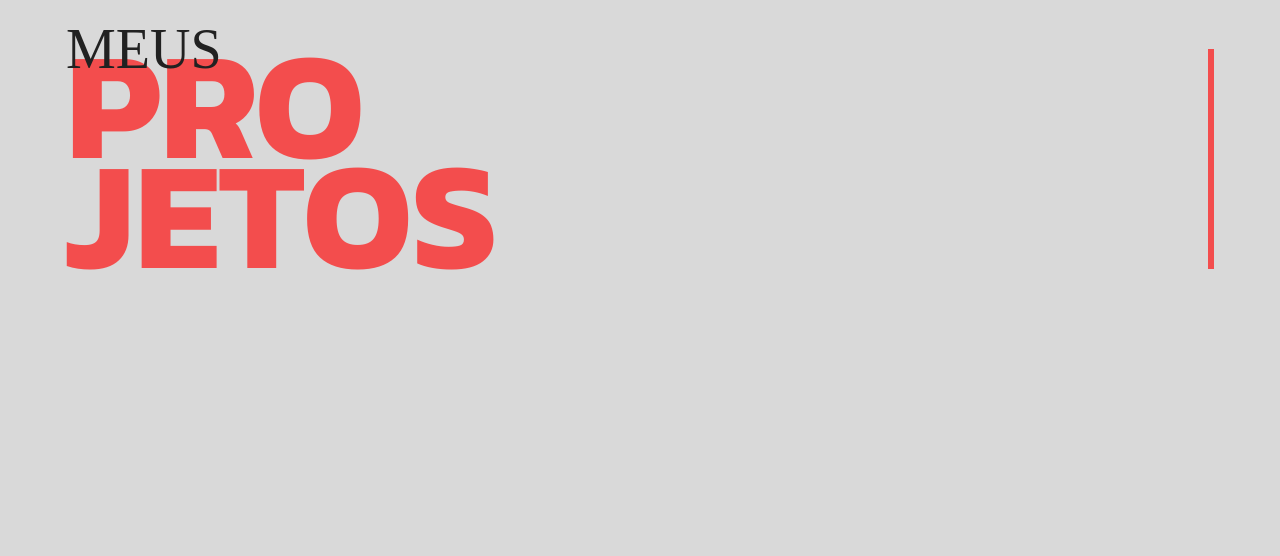
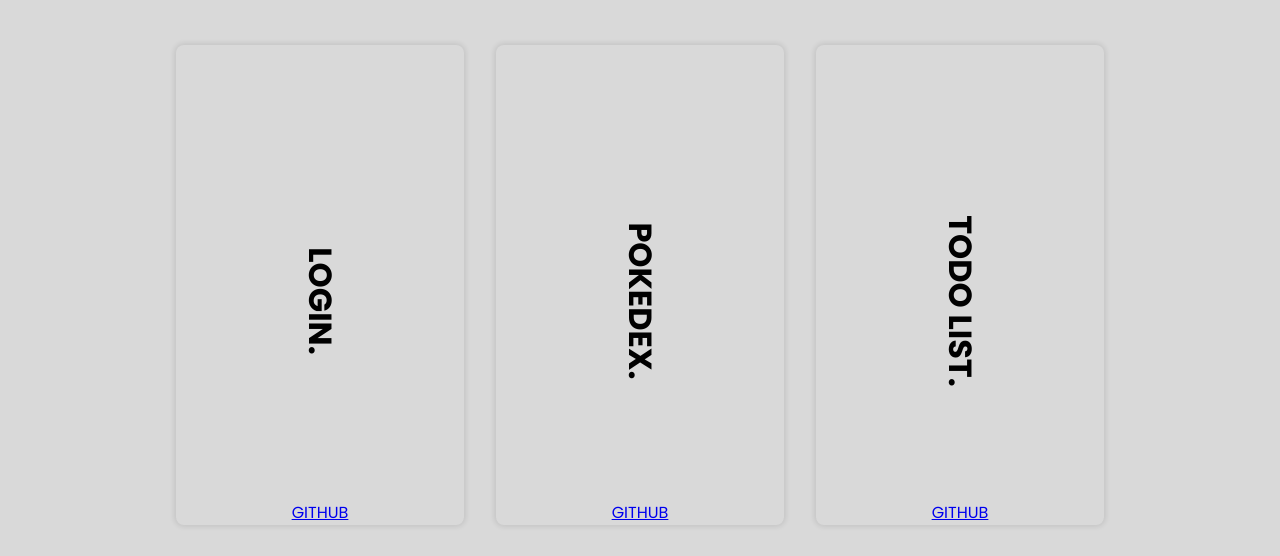
Before and after one commit to httpslucasvaz/newPortfolio, a React (Vite) app: page / in a window 1280 px wide. Shown: the part 1041-1597 px from the top of the page. Built offline with nearby package versions, Linux system fonts and the light colour scheme; a web font is replaced by a local one.

Commit message:
feat: finalizado componente myProjects

```diff
--- a/src/components/MyProjects/index.jsx
+++ b/src/components/MyProjects/index.jsx
@@ -1,4 +1,5 @@
-import { Title, Wrapper, Content } from "./styled";
+import { Title, Wrapper, Content, Card, CardContainer } from "./styled";
+import data from "../../data/myProjects";
 
 export function MyProjects() {
   return (
@@ -13,6 +14,18 @@
             </p>
           </span>
         </Title>
+        <CardContainer>
+          {data.map((item) => (
+            <Card key={item.id}>
+              <h1> {item.title} </h1>
+              <div>
+                <a href={item.url} target="_blank">
+                  GITHUB
+                </a>
+              </div>
+            </Card>
+          ))}
+        </CardContainer>
       </Content>
     </Wrapper>
   );
```
